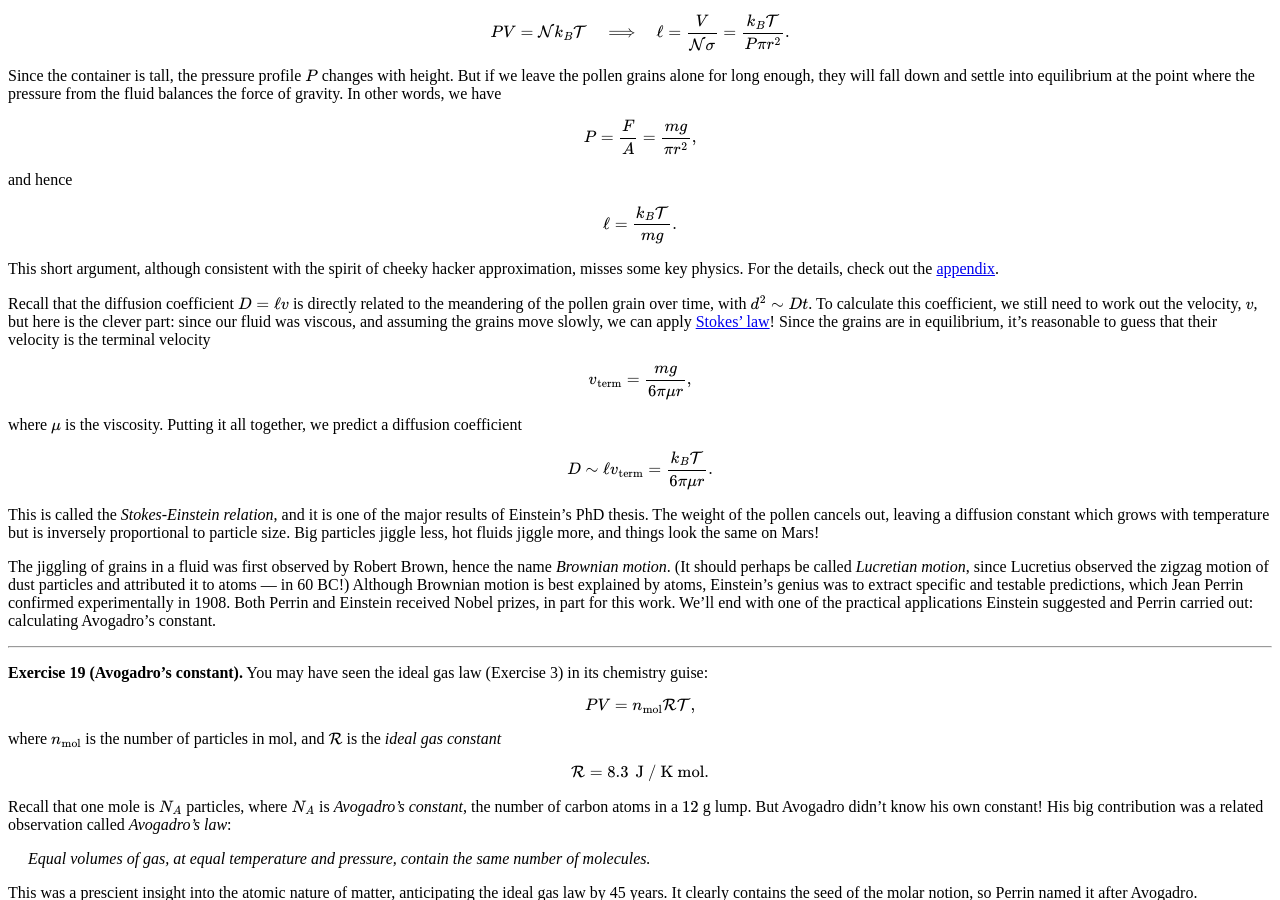
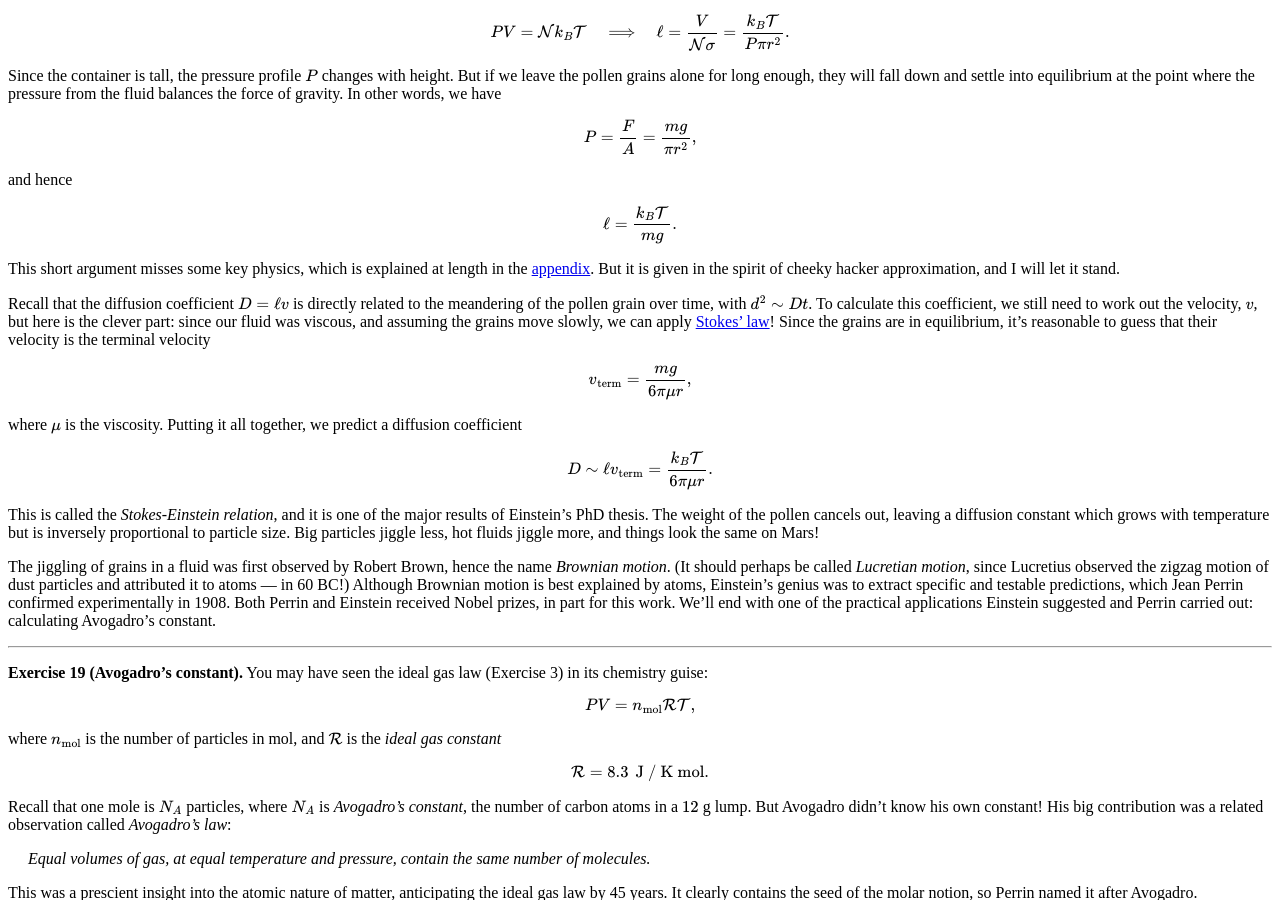
Before and after one commit to hapax/hapax.github.io, a Jekyll site: the page built from _posts/2020-02-24-napkin-hacks.md, in a window 1280 px wide and 900 px high, scrolled down 27420 px. Built offline with Jekyll 4.4.1, drawn with Linux system fonts in a browser that asks for light colours; our own code applies the rules of GitHub Pages for plain Markdown files; formulas are drawn with MathJax 3; a script that is not in the unit is left out.

Commit message:
Update 2020-02-24-napkin-hacks.md

```diff
--- a/_posts/2020-02-24-napkin-hacks.md
+++ b/_posts/2020-02-24-napkin-hacks.md
@@ -1851,9 +1851,11 @@ $$
 \ell = \frac{k_B\mathcal{T}}{mg}.
 $$
 
-This short argument, although consistent with the spirit of cheeky
-hacker approximation, misses some key physics.
-For the details, check out the [appendix]({{hapax.github.io}}/assets/napkin-hacks-appendix/#sec-2-1).
+This short argument misses some key physics, which is explained at
+length in the
+[appendix]({{hapax.github.io}}/assets/napkin-hacks-appendix/#sec-2-1).
+But it is given in the spirit of cheeky hacker approximation, and I
+will let it stand.
 
 Recall that the diffusion coefficient $D = \ell v$ is directly related
 to the meandering of the pollen grain over time, with $d^2 \sim Dt$.
```
